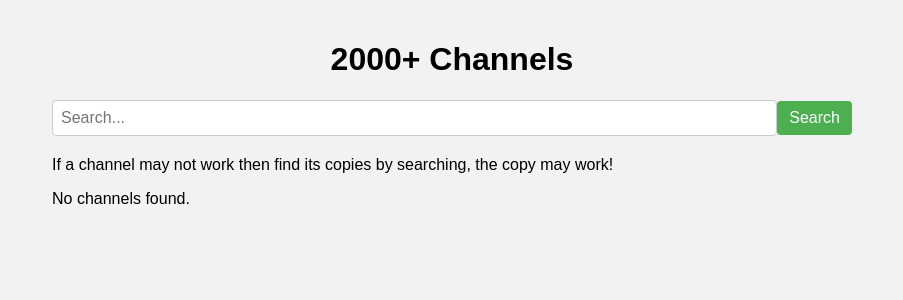
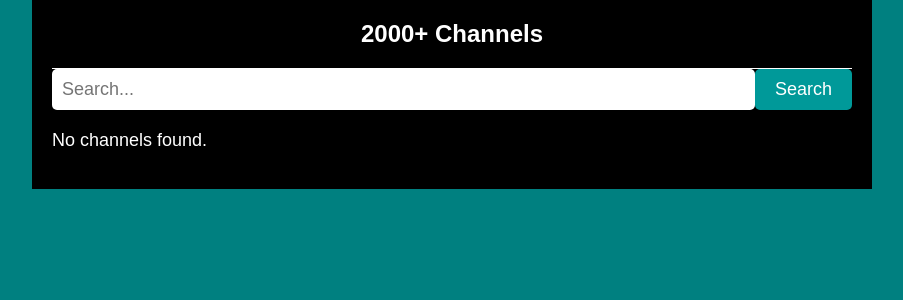
Before and after one commit to TrueShikar/macv2, a PHP site: page /index2.php in a window 1280 px wide. Shown: the top 300 px of the page, without its empty margins (188-1091 px from the left). Run offline with PHP 8.4, Linux system fonts and the light colour scheme.

Commit message:
Update index2.php

```diff
--- a/src/index2.php
+++ b/src/index2.php
@@ -1,12 +1,16 @@
 <?php
 error_reporting(0);
-function fetchChannels() {
+
+function fetchChannels()
+{
     $playlistPath = "playlist.txt";
     $playlistData = file_get_contents($playlistPath);
 
     return $playlistData;
 }
-function extractChannelId($url) {
+
+function extractChannelId($url)
+{
     $parsedUrl = parse_url($url);
     $path = $parsedUrl['path'];
     $pathParts = explode('/', $path);
@@ -15,8 +19,8 @@ function extractChannelId($url) {
     return $channelId;
 }
 
-
-function parseChannels($data) {
+function parseChannels($data)
+{
     $lines = explode("\n", $data);
     $channels = [];
     $currentChannel = [];
@@ -38,13 +42,16 @@ function parseChannels($data) {
     return $channels;
 }
 
-function extractLogoUrl($line) {
+function extractLogoUrl($line)
+{
     $logoStartIndex = strpos($line, "tvg-logo=");
 
     if ($logoStartIndex !== false) {
         $logoStartIndex += 10;
         $logoEndIndex = strpos($line, '"', $logoStartIndex);
-        return substr($line, $logoStartIndex, $logoEndIndex - $logoStartIndex);
+        $logii = substr($line, $logoStartIndex, $logoEndIndex - $logoStartIndex);
+        $logii = str_replace("http:", "", $logii);
+        return $logii;
     }
 
     return '';
@@ -59,15 +66,89 @@ $filteredChannels = array_filter($channels, function ($channel) use ($searchQuer
 });
 
 ?>
+
 <!DOCTYPE html>
 <html lang="en">
 
 <head>
     <meta charset="UTF-8">
     <meta name="viewport" content="width=device-width, initial-scale=1.0">
-    <meta http-equiv="Content-Security-Policy" content="img-src 'self' http: https: data:">
     <title>Channel List</title>
     <link rel="stylesheet" href="style.css">
+    <style>
+        body {
+            background-color: #008080; /* Windows desktop background color */
+            font-family: Arial, sans-serif;
+            margin: 0;
+            padding: 0;
+        }
+
+        .container {
+            background-color: #000;
+            color: #fff;
+            padding: 20px;
+            font-size: 18px;
+        }
+
+        h1 {
+            font-size: 24px;
+            margin: 0;
+            padding-bottom: 20px;
+            border-bottom: 1px solid #fff;
+        }
+
+        .search-form {
+            margin-bottom: 20px;
+        }
+
+        .search-form input[type="text"] {
+            padding: 10px;
+            font-size: 18px;
+            width: 70%;
+            border: none;
+            border-radius: 5px;
+        }
+
+        .search-form button {
+            padding: 10px 20px;
+            font-size: 18px;
+            background-color: #009999;
+            color: #fff;
+            border: none;
+            border-radius: 5px;
+            cursor: pointer;
+        }
+
+        .channel-list {
+            list-style: none;
+            padding: 0;
+            display: flex;
+            flex-wrap: wrap;
+            gap: 20px;
+        }
+
+        .channel-item {
+            background-color: #fff;
+            padding: 20px;
+            border-radius: 10px;
+            box-shadow: 0 4px 8px rgba(0, 0, 0, 0.2);
+            text-align: center;
+            width: 200px;
+        }
+
+        .channel-item img {
+            max-width: 100px;
+            max-height: 100px;
+        }
+
+        .channel-item a {
+            display: block;
+            margin-top: 10px;
+            color: #009999;
+            font-weight: bold;
+            text-decoration: none;
+        }
+    </style>
 </head>
 
 <body>
@@ -77,7 +158,6 @@ $filteredChannels = array_filter($channels, function ($channel) use ($searchQuer
             <input type="text" name="q" placeholder="Search..." value="<?php echo htmlentities($searchQuery); ?>">
             <button type="submit">Search</button>
         </form>
-If a channel may not work then find its copies by searching, the copy may work!
         <?php if (empty($filteredChannels)) : ?>
             <?php if (empty($channels)) : ?>
                 <p>No channels found.</p>
@@ -104,4 +184,5 @@ If a channel may not work then find its copies by searching, the copy may work!
     </div>
 
 </body>
+
 </html>
```
